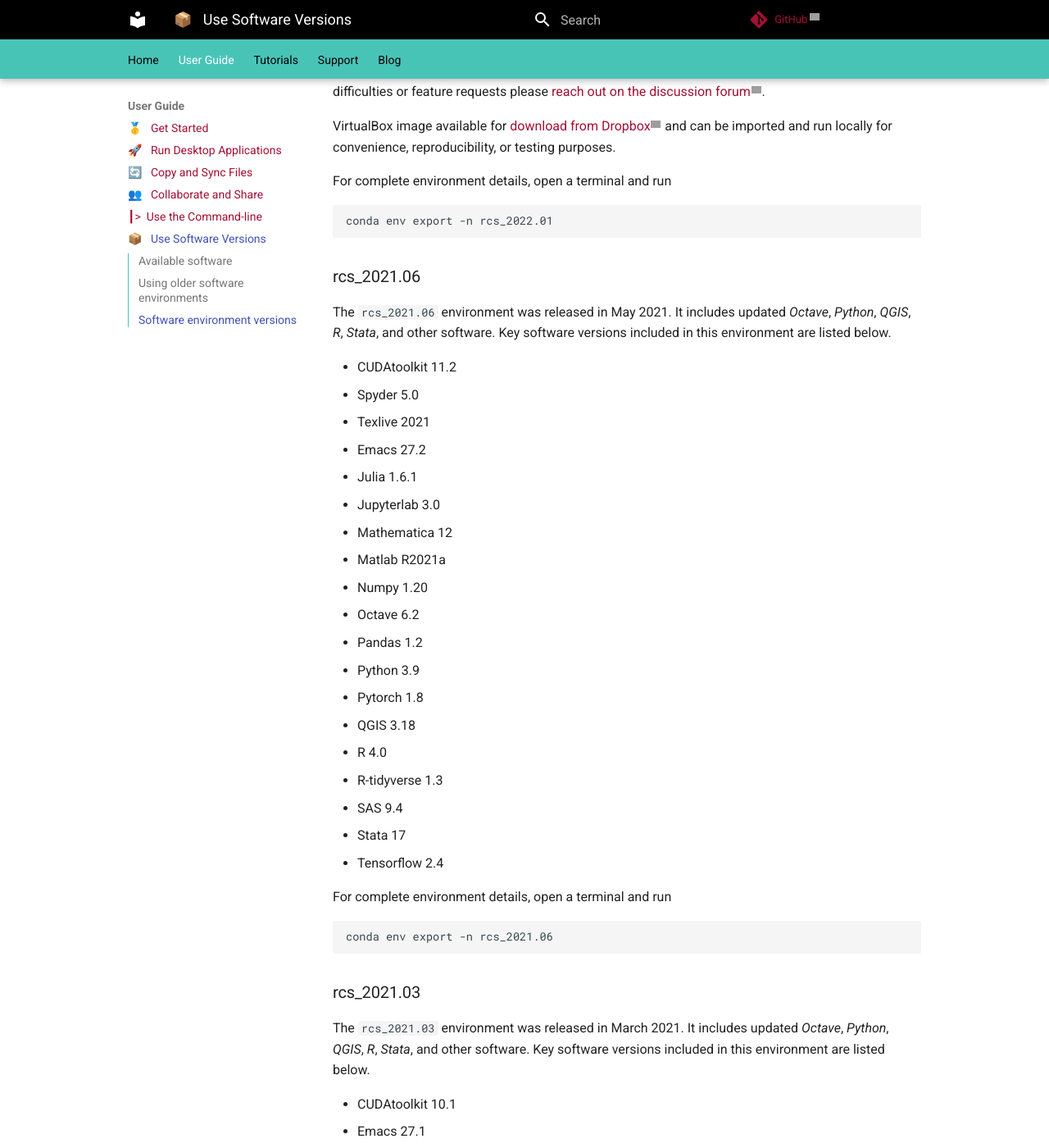
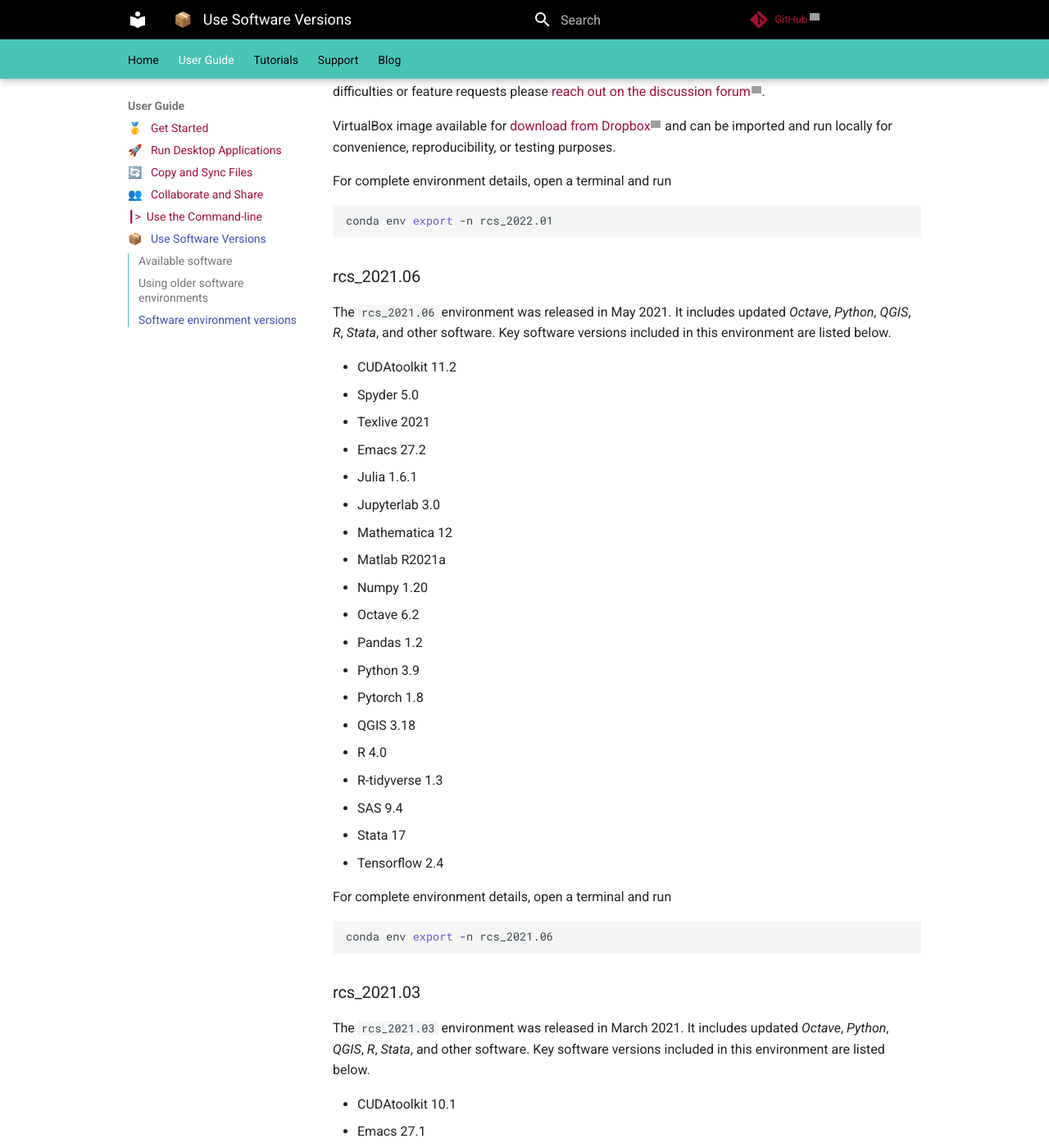
Before and after one commit to hbs-rcs/hbsgrid-docs, an MkDocs documentation site: the page built from docs/userguide/environments.md, in a window 1280 px wide and 1400 px high, scrolled down 3199 px, cut to the strip 0-1400 px from the top of the window. Shown: the whole strip at 82% size. Built offline with MkDocs 1.6.1 and Material for MkDocs 9.7.7, drawn with Linux system fonts in a browser that asks for light colours; comment, search, counter and statistics services are not loaded; the version menu is left out; some of the changed text lies outside the part shown; grey boxes are pictures that could not be loaded.

Commit message:
syntax highlight

````diff
--- a/docs/userguide/environments.md
+++ b/docs/userguide/environments.md
@@ -10,7 +10,7 @@
 The list of installed software is so large we make no effort to
 enumerate everything here, but you can always get an up-to-date list
 by opening a *terminal* on the Grid and running
-```
+``` sh
 conda list
 ```
 
@@ -129,7 +129,7 @@
 testing purposes.
 
 For complete environment details, open a terminal and run
-```
+``` sh
 conda env export -n rcs_2022.01
 ```
 
@@ -161,7 +161,7 @@
 
 For complete environment details, open a terminal and run
 
-```
+``` sh
 conda env export -n rcs_2021.06
 ```
 
@@ -191,7 +191,7 @@
 
 For complete environment details, open a terminal and run
 
-```
+``` sh
 conda env export -n rcs_2021.03
 ```
 
@@ -219,6 +219,6 @@
 
 For complete environment details, open a terminal and run
 
-```
+``` sh
 conda env export -n rcs_2020.01
 ```
````
Also changed, not shown: docs/userguide/commandline.md (+4 -4 lines), docs/userguide/worksafe.md (+2 -2 lines).
